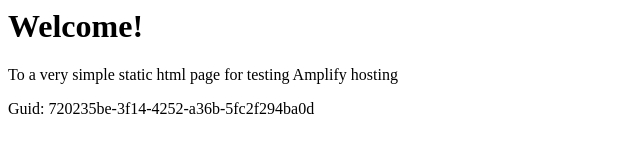
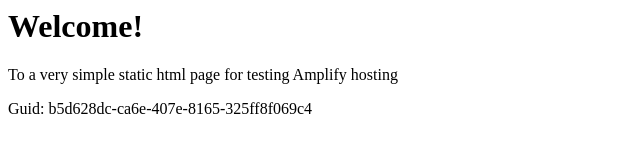
Before and after one commit to aws-aemilia-bom/Github-PR-Commit-Integration-Test-DoNotTouch-GitHubWebhookPushCanaryTest-v1-prod-ap-south-1, a website: page src/index.html in a window 1280 px wide. Shown: the full height of the page, 0-640 px from the left. Drawn offline with Linux system fonts and the light colour scheme.

Commit message:
commit from integ tests

```diff
--- a/src/index.html
+++ b/src/index.html
@@ -12,6 +12,6 @@
 <body>
     <h1>Welcome!</h1>
     <p>To a very simple static html page for testing Amplify hosting</p>
-    <p>Guid: 720235be-3f14-4252-a36b-5fc2f294ba0d</p></body>
+    <p>Guid: b5d628dc-ca6e-407e-8165-325ff8f069c4</p></body>
 
 </html>
```
